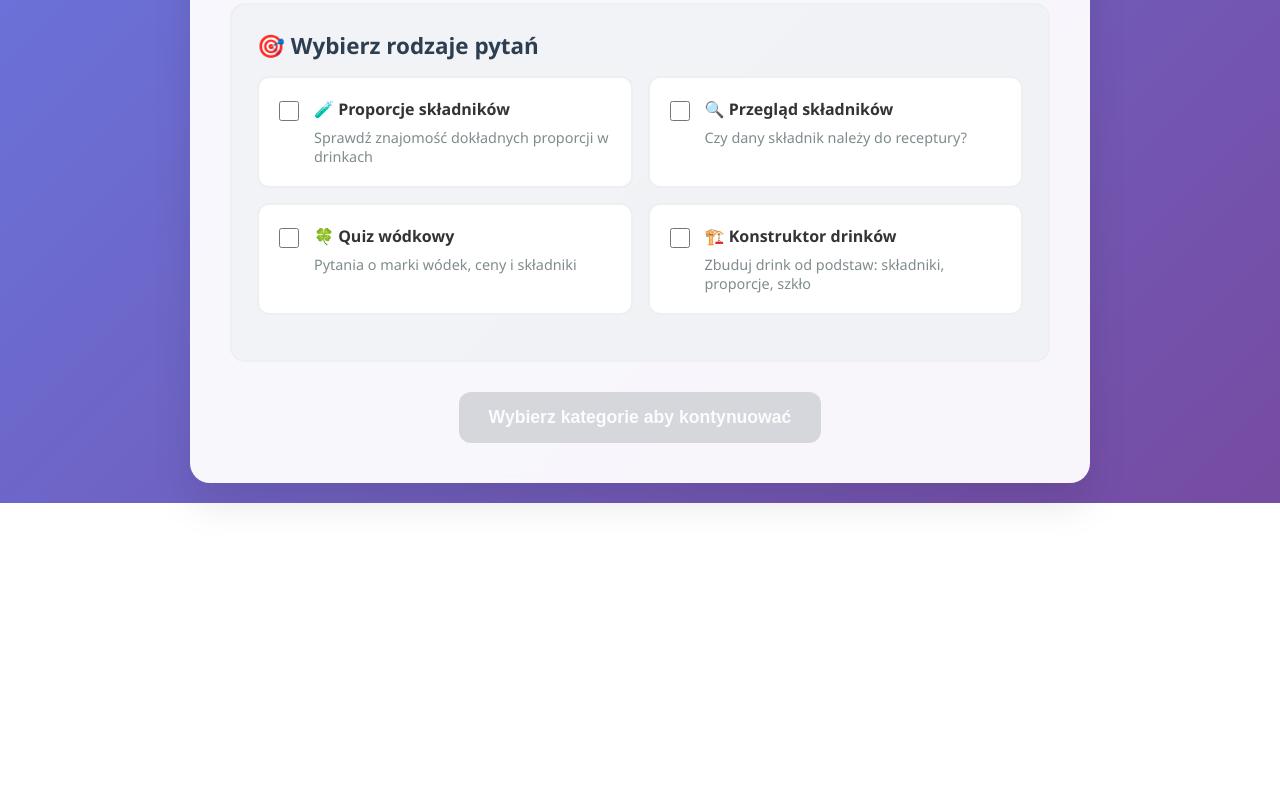
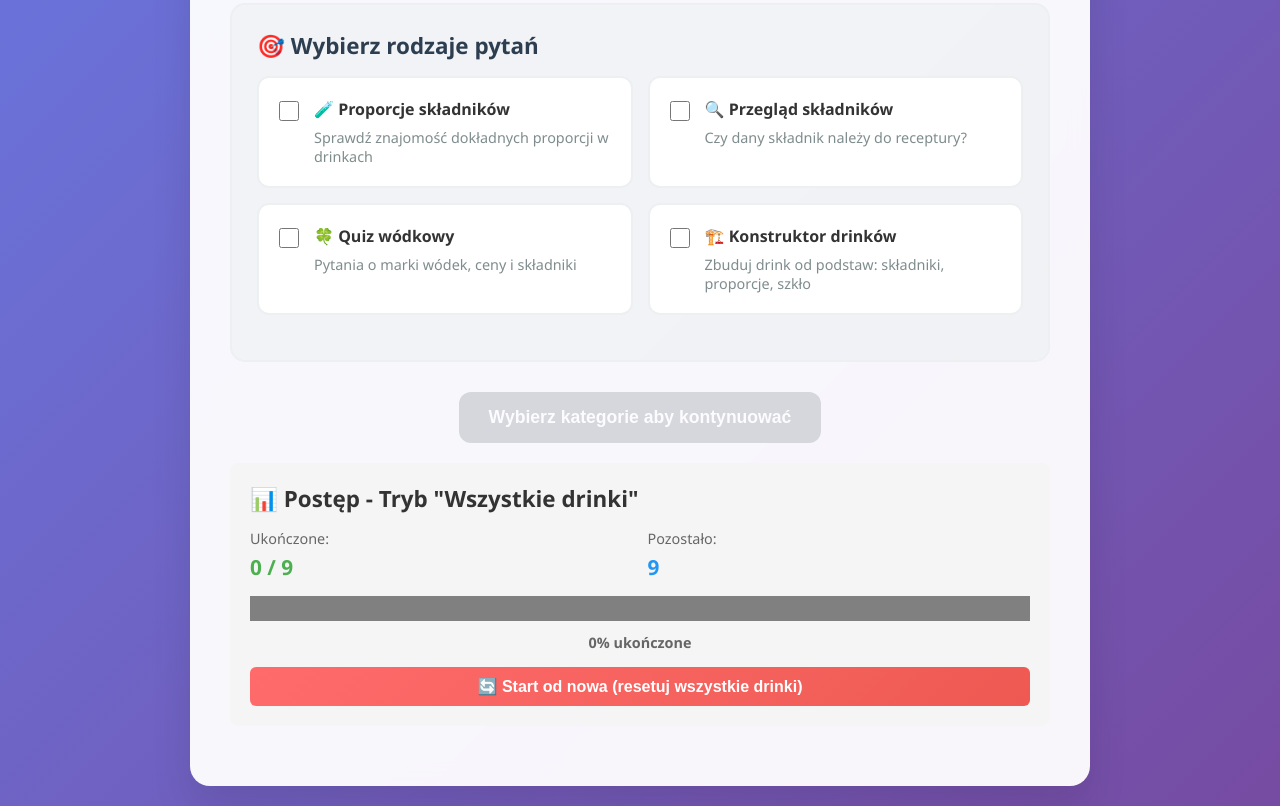
Before and after one commit to Szyszy04/Manual_Quiz, a plain HTML site: page index.html in a window 1280 px wide. Shown: the part 615-1421 px from the top of the page. Before the commit the page ends 1118 px from the top, so only its background shows below. Drawn offline with nearby package versions, Linux system fonts and the light colour scheme.

Commit message:
Refactor HTML structure and improve formatting

```diff
--- a/index.html
+++ b/index.html
@@ -1,5 +1,6 @@
 <!DOCTYPE html>
 <html lang="pl">
+
 <head>
     <meta author="Wiktor">
     <meta charset="UTF-8">
@@ -8,6 +9,7 @@
     <script src="https://unpkg.com/vue@3/dist/vue.global.js"></script>
     <link rel="stylesheet" href="style.css">
 </head>
+
 <body>
     <div id="app">
         <!-- START SCREEN -->
@@ -22,11 +24,9 @@
                     <p class="help-text">Pytania będą dotyczyć tylko wybranych kategorii</p>
 
                     <div class="alcohol-categories">
-                        <label v-for="(selected, category) in selectedAlcoholCategories"
-                               :key="category"
+                        <label v-for="(selected, category) in selectedAlcoholCategories" :key="category"
                             class="category-option">
-                            <input type="checkbox"
-                                   v-model="selectedAlcoholCategories[category]">
+                            <input type="checkbox" v-model="selectedAlcoholCategories[category]">
                             <div class="category-name">
                                 <span>{{ getCategoryEmoji(category) }}</span>
                                 <span>{{ category }}</span>
@@ -77,7 +77,8 @@
                                 <div v-if="selectedCategories.builder" class="practice-mode-option">
                                     <label class="practice-toggle">
                                         <input type="checkbox" v-model="practiceMode">
-                                        <span class="practice-label">🎓 Zawsze dobrze! (powtarzasz drinka do puki nie zrobisz go dobrze)</span>
+                                        <span class="practice-label">🎓 Zawsze dobrze! (powtarzasz drinka do puki nie
+                                            zrobisz go dobrze)</span>
                                     </label>
                                 </div>
                             </div>
@@ -86,8 +87,7 @@
                 </div>
 
                 <div class="actions">
-                    <button v-if="hasSelectedCategories && hasSelectedAlcoholCategories"
-                            @click="startQuiz"
+                    <button v-if="hasSelectedCategories && hasSelectedAlcoholCategories" @click="startQuiz"
                         class="btn btn-primary">
                         🚀 Rozpocznij Quiz
                     </button>
@@ -98,6 +98,57 @@
 
                 <div v-if="!hasSelectedAlcoholCategories" class="warning">
                     ⚠️ Wybierz przynajmniej jedną kategorię alkoholu!
+                </div>
+
+                <div class="progress-container"
+                    style="margin: 20px 0; padding: 20px; background: #f5f5f5; border-radius: 8px;">
+                    <h3 style="margin-top: 0; color: #333;">📊 Postęp - Tryb "Wszystkie drinki"</h3>
+
+                    <!-- Info tekstowe -->
+                    <div style="display: grid; grid-template-columns: 1fr 1fr; gap: 15px; margin-bottom: 15px;">
+                        <div>
+                            <p style="margin: 0 0 5px 0; font-size: 0.9em; color: #666;">Ukończone:</p>
+                            <p style="margin: 0; font-size: 1.3em; font-weight: bold; color: #4CAF50;">
+                                {{ completedDrinksCount }} / {{ totalDrinksCount }}
+                            </p>
+                        </div>
+                        <div>
+                            <p style="margin: 0 0 5px 0; font-size: 0.9em; color: #666;">Pozostało:</p>
+                            <p style="margin: 0; font-size: 1.3em; font-weight: bold; color: #2196F3;">
+                                {{ remainingDrinksCount }}
+                            </p>
+                        </div>
+                    </div>
+
+                    <!-- Pasek postępu -->
+                    <div style="margin-bottom: 10px;">
+                        <progress :value="completedDrinksCount" :max="totalDrinksCount"
+                            style="width: 100%; height: 25px; border-radius: 4px;">
+                        </progress>
+                    </div>
+
+                    <!-- Procent -->
+                    <p style="margin: 0; text-align: center; font-size: 0.9em; color: #666; font-weight: bold;">
+                        {{ progressPercentage }}% ukończone
+                    </p>
+
+                    <!-- Przycisk resetu -->
+                    <button @click="resetHiddenDrinks" style="
+      width: 100%;
+      margin-top: 15px;
+      padding: 10px;
+      background: linear-gradient(135deg, #ff6b6b, #ee5a52);
+      color: white;
+      border: none;
+      border-radius: 6px;
+      cursor: pointer;
+      font-size: 1em;
+      font-weight: 600;
+      transition: all 0.3s ease;
+    " @mouseover="$event.target.style.transform = 'scale(1.02)'"
+                        @mouseout="$event.target.style.transform = 'scale(1)'">
+                        🔄 Start od nowa (resetuj wszystkie drinki)
+                    </button>
                 </div>
             </div>
         </div>
@@ -124,11 +175,8 @@
                     <!-- Zwykłe odpowiedzi -->
                     <div v-if="!currentQuestion.answers || currentQuestion.answers.length <= 4"
                         class="answers-grid simple-answers">
-                        <button v-for="(answer, index) in shuffledAnswers"
-                                :key="index"
-                                @click="answerQuestion(index)"
-                                :disabled="answerSelected"
-                                :class="['answer-btn', getAnswerClass(index)]">
+                        <button v-for="(answer, index) in shuffledAnswers" :key="index" @click="answerQuestion(index)"
+                            :disabled="answerSelected" :class="['answer-btn', getAnswerClass(index)]">
                             {{ answer }}
                         </button>
                     </div>
@@ -169,8 +217,7 @@
                                     <h5>{{ group.categoryName }}</h5>
                                 </div>
                                 <div class="ingredient-category-content">
-                                    <button v-for="ingredient in group.ingredients"
-                                            :key="ingredient"
+                                    <button v-for="ingredient in group.ingredients" :key="ingredient"
                                         @click="toggleIngredient(ingredient)"
                                         :class="['ingredient-btn', { 'selected': selectedIngredients.has(ingredient) }]"
                                         :title="ingredient">
@@ -190,13 +237,10 @@
                         <h4>Krok 2: Wprowadź proporcje składników (ml)</h4>
 
                         <div class="proportions-input">
-                            <div v-for="(amount, ingredient) in ingredientAmounts"
-                                 :key="ingredient"
+                            <div v-for="(amount, ingredient) in ingredientAmounts" :key="ingredient"
                                 class="proportion-item">
                                 <label>{{ ingredient }}</label>
-                                <input v-model="ingredientAmounts[ingredient]"
-                                       type="number"
-                                       placeholder="ml">
+                                <input v-model="ingredientAmounts[ingredient]" type="number" placeholder="ml">
                                 <span>ml</span>
                             </div>
                         </div>
@@ -211,9 +255,7 @@
                         <h4>Krok 3: Wybierz odpowiednie szkło</h4>
 
                         <div class="glasses-grid">
-                            <button v-for="glass in shuffledGlassOptions"
-                                    :key="glass"
-                                    @click="selectGlass(glass)"
+                            <button v-for="glass in shuffledGlassOptions" :key="glass" @click="selectGlass(glass)"
                                 :class="['glass-btn', { 'selected': selectedGlass === glass }]">
                                 {{ glass }}
                             </button>
@@ -229,8 +271,7 @@
                         <h4>Krok 4: Wybierz odpowiednią dekorację</h4>
 
                         <div class="decorations-grid">
-                            <button v-for="(decoration, index) in decorationOptions"
-                                    :key="index"
+                            <button v-for="(decoration, index) in decorationOptions" :key="index"
                                 @click="checkDecoration(decoration)"
                                 :class="['decoration-btn', { 'selected': selectedDecoration === decoration }]">
                                 {{ decoration }}
@@ -239,15 +280,15 @@
                     </div>
 
                     <!-- Wyświetlenie pełnego przepisu po wyborze dekoracji -->
-                    <div v-if="showFullRecipe && builderStep === 4" class="recipe-reveal" :class="{ 'success': selectedDecoration === correctDecoration, 'error': selectedDecoration !== correctDecoration }">
+                    <div v-if="showFullRecipe && builderStep === 4" class="recipe-reveal"
+                        :class="{ 'success': selectedDecoration === correctDecoration, 'error': selectedDecoration !== correctDecoration }">
                         <h4 v-if="selectedDecoration === correctDecoration">✅ Doskonale! Pełny przepis:</h4>
                         <h4 v-else>❌ Niepoprawnie! Pełny przepis:</h4>
 
                         <div class="recipe">
                             <h5>{{ currentQuestion.drinkName }}</h5>
                             <div class="ingredients-list">
-                                <div v-for="ingredient in builderCorrectRecipeWithNames"
-                                     :key="ingredient.name"
+                                <div v-for="ingredient in builderCorrectRecipeWithNames" :key="ingredient.name"
                                     class="ingredient">
                                     <span class="amount">{{ ingredient.amount }} ml</span>
                                     <span class="name">{{ ingredient.name }}</span>
@@ -262,8 +303,7 @@
                     <div v-if="showBuilderRecipe" class="recipe-reveal error">
                         <h4>❌ Niepoprawnie! Poprawny przepis:</h4>
                         <div class="recipe">
-                            <div v-for="ingredient in builderCorrectRecipeWithNames"
-                                 :key="ingredient.name"
+                            <div v-for="ingredient in builderCorrectRecipeWithNames" :key="ingredient.name"
                                 class="ingredient">
                                 <span class="amount">**{{ ingredient.amount }} ml**</span>
                                 <span class="name">{{ ingredient.name }}</span>
@@ -331,4 +371,5 @@
     <!-- SKRYPTY -->
     <script type="module" src="app.js"></script>
 </body>
+
 </html>
```
Lines whose indentation alone changed are shown as unchanged.
